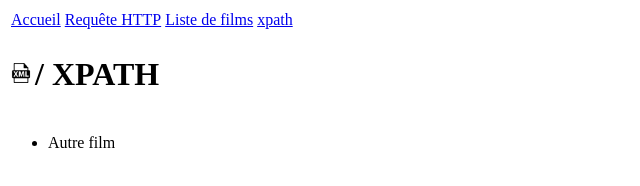
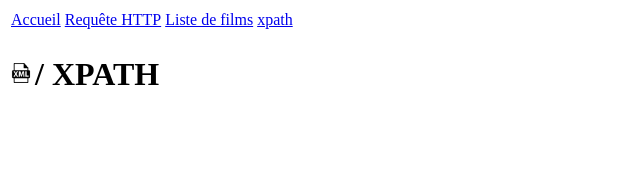
Before and after one commit to CdrcMag/DOM_JS, a plain HTML site: page DOMJS_xpath.html in a window 1280 px wide. Shown: the full height of the page, 0-640 px from the left. Drawn offline with Linux system fonts and the light colour scheme.

Commit message:
Update DOMJS_xpath.html

```diff
--- a/DOMJS_xpath.html
+++ b/DOMJS_xpath.html
@@ -56,7 +56,7 @@
 	function ShowResult(xml)
 	{
 		// path = "/lesfilms/film[date>1950]/titre";
-		path = "/lesfilms/film[date>1950]/titre[text() = 'Autre film']";
+		path = "/lesfilms/film[date>1950 and /titre/text() = 'Autre film']";
 
 
 		if(xml.evaluate)
```
